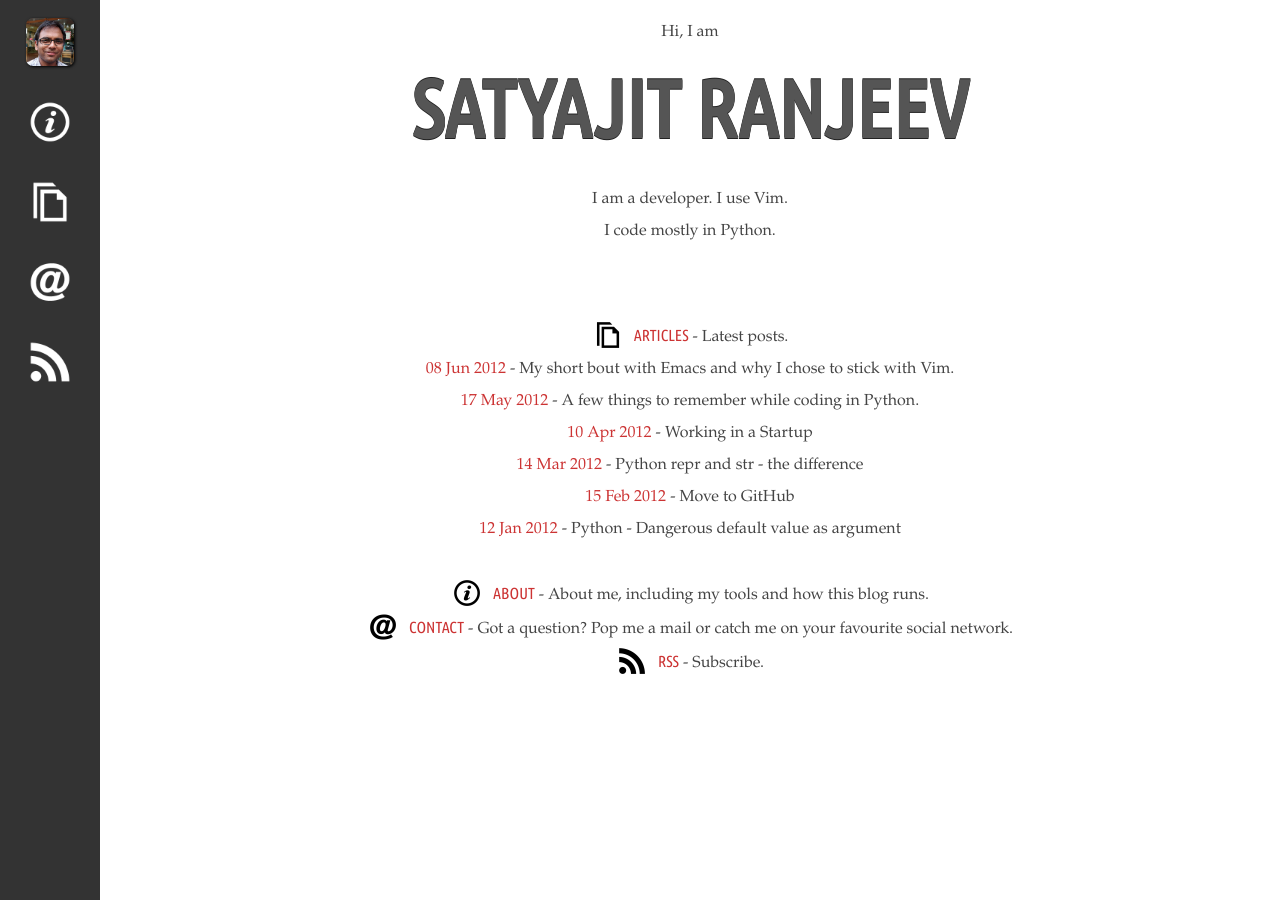
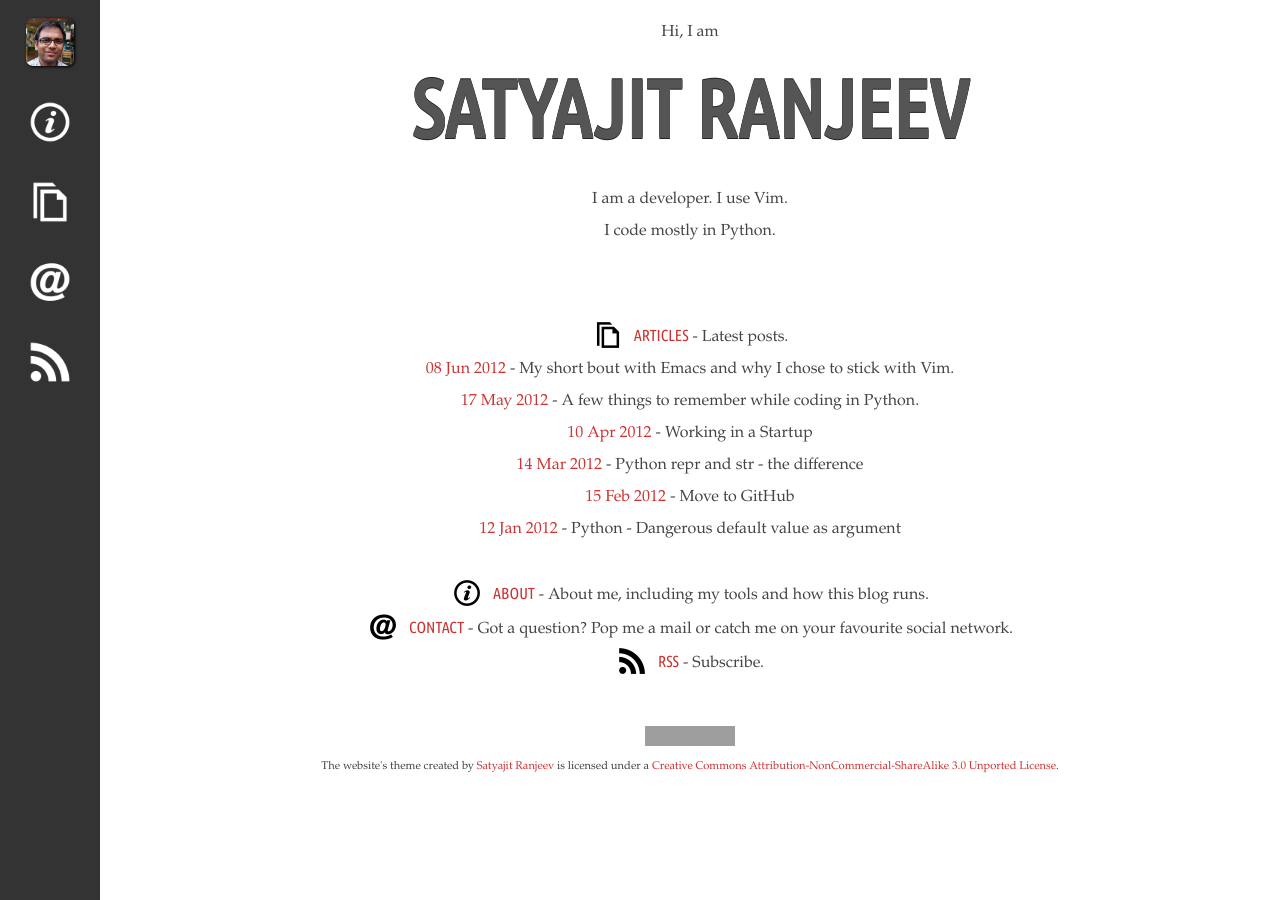
Before and after one commit to satran/satran.github.io, a Jekyll site: the page built from index.html, in a window 1280 px wide. Built offline with Jekyll 4.4.1, drawn with Linux system fonts in a browser that asks for light colours; some web fonts are replaced; grey boxes are pictures that could not be loaded.

Commit message:
Adding a license.

```diff
--- a/_layouts/default.html
+++ b/_layouts/default.html
@@ -48,6 +48,10 @@
         </div><!-- #main -->
 
 
+        <div id="footer">
+            <a rel="license" href="http://creativecommons.org/licenses/by-nc-sa/3.0/deed.en_US"><img alt="Creative Commons License" style="border-width:0" src="http://i.creativecommons.org/l/by-nc-sa/3.0/88x31.png" /></a><br /><span xmlns:dct="http://purl.org/dc/terms/" property="dct:title">The website's theme created</span> by <a xmlns:cc="http://creativecommons.org/ns#" href="http://satyajit.ranjeev.in" property="cc:attributionName" rel="cc:attributionURL">Satyajit Ranjeev</a> is licensed under a <a rel="license" href="http://creativecommons.org/licenses/by-nc-sa/3.0/deed.en_US">Creative Commons Attribution-NonCommercial-ShareAlike 3.0 Unported License</a>.
+        </div>
+
     </div><!-- #container -->
 </body>
 </html>
--- a/css/base.css
+++ b/css/base.css
@@ -93,7 +93,7 @@ pre code {
 #menu .me{
     box-shadow: 1px 1px 3px 0px #000000;
 }
-#main{
+#main, #footer{
     margin-left: 100px;
     padding: 1em;
 }
@@ -102,6 +102,10 @@ pre code {
     max-width: 900px;
 }
 #main h1{
+    text-align: center;
+}
+#footer{
+    font-size: .7em;
     text-align: center;
 }
 
@@ -131,7 +135,7 @@ pre code {
         list-style: none;
         padding: 0 5px;
     }
-    #main{
+    #main, #footer{
         margin-left: 0;
         padding: 1em;
     }
```
Also changed, not shown: README.md (added).
